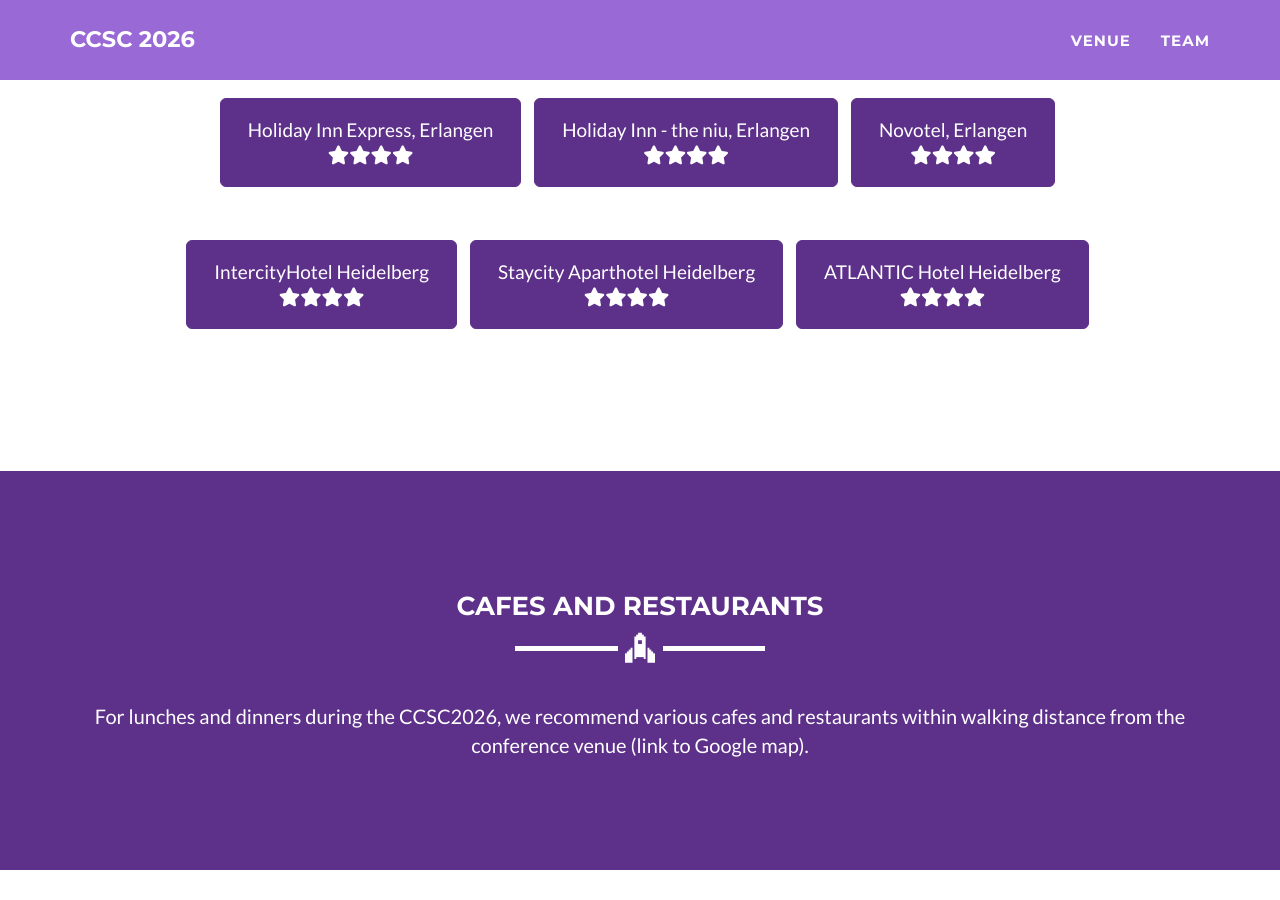
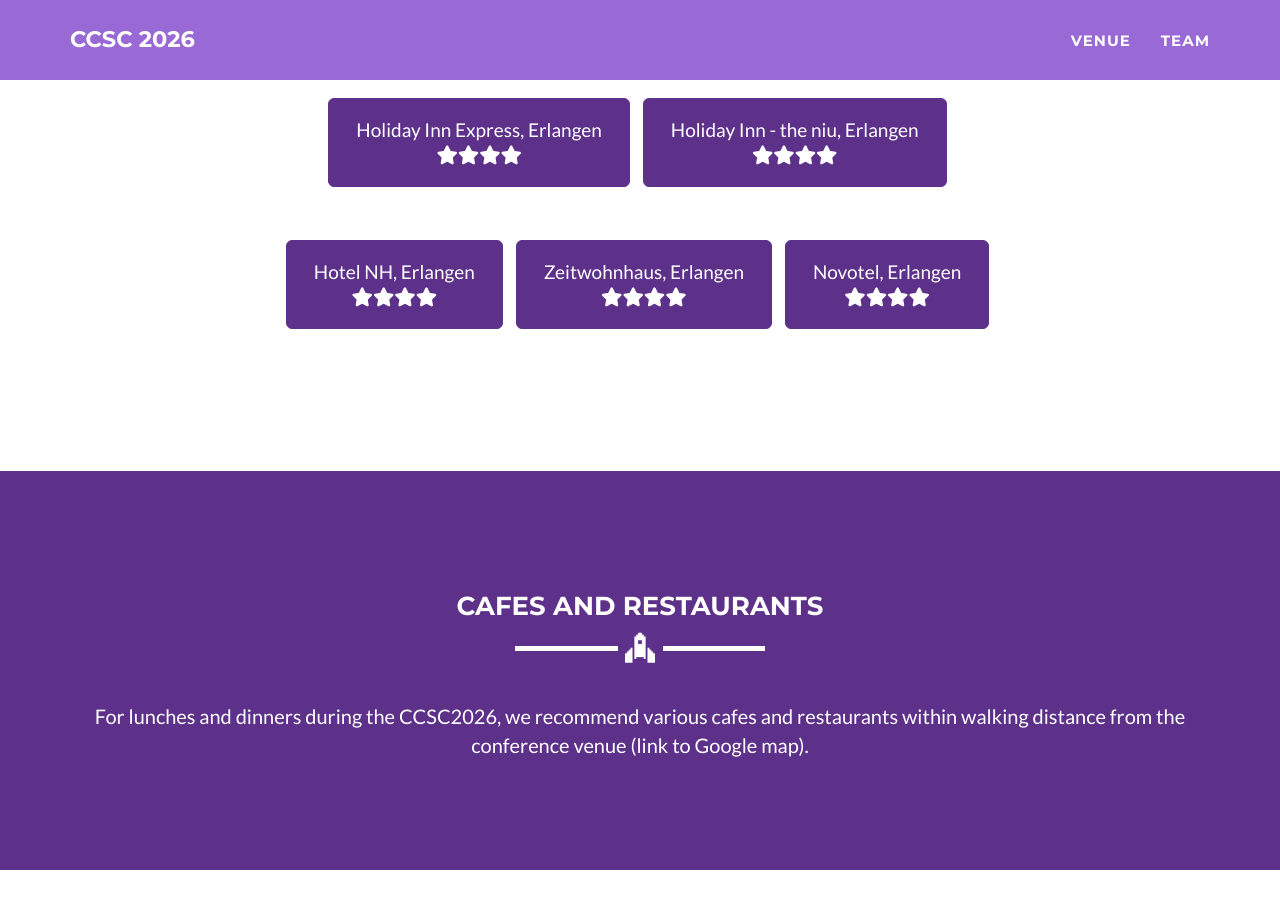
Before and after one commit to ccsc2026/ccsc2026.github.io, a Jekyll site: the page built from venue.html, in a window 1280 px wide and 900 px high, scrolled down 1896 px. Built offline with Jekyll 4.4.1, drawn with Linux system fonts in a browser that asks for light colours.

Commit message:
Update venue.html
updated hotels

```diff
--- a/venue.html
+++ b/venue.html
@@ -61,13 +61,12 @@ layout: page
           <ul class="list-inline">
             <li ><a href="https://www.ihg.com/holidayinnexpress/hotels/gb/en/erlangen/zczel/hoteldetail?cm_mmc=GoogleMaps-_-EX-_-DE-_-ZCZEL" target="_blank" class="btn btn-lg btn-success">Holiday Inn Express, Erlangen <br> <i class="fa-solid fa-star"></i><i class="fa-solid fa-star"></i><i class="fa-solid fa-star"></i><i class="fa-solid fa-star"></i></a></li>
             <li ><a href="https://www.ihg.com/holiday-inn-the-niu/hotels/gb/en/erlangen/zczce/hoteldetail?cm_mmc=GoogleMaps-_-HI-_-DE-_-ZCZCE" target="_blank" class="btn btn-lg btn-success">Holiday Inn - the niu, Erlangen <br> <i class="fa-solid fa-star"></i><i class="fa-solid fa-star"></i><i class="fa-solid fa-star"></i><i class="fa-solid fa-star"></i></a></li>
-            <li ><a href="https://all.accor.com/hotel/5376/index.en.shtml" target="_blank" class="btn btn-lg btn-success">Novotel, Erlangen <br> <i class="fa-solid fa-star"></i><i class="fa-solid fa-star"></i><i class="fa-solid fa-star"></i><i class="fa-solid fa-star"></i></a></li>
 	  </ul>
           <br><br>
 	  <ul class="list-inline">
-            <li ><a href="https://hrewards.com/en/intercityhotel-heidelberg" target="_blank" class="btn btn-lg btn-success">IntercityHotel Heidelberg   <br> <i class="fa-solid fa-star"></i><i class="fa-solid fa-star"></i><i class="fa-solid fa-star"></i><i class="fa-solid fa-star"></i></a></li>
-            <li ><a href="https://www.staycity.com/heidelberg/heidelberg" target="_blank" class="btn btn-lg btn-success">Staycity Aparthotel Heidelberg <br> <i class="fa-solid fa-star"></i><i class="fa-solid fa-star"></i><i class="fa-solid fa-star"></i><i class="fa-solid fa-star"></i></a></li>
-            <li ><a href="https://www.atlantic-hotels.de/en/hotel-heidelberg/" target="_blank" class="btn btn-lg btn-success">ATLANTIC Hotel Heidelberg <br> <i class="fa-solid fa-star"></i><i class="fa-solid fa-star"></i><i class="fa-solid fa-star"></i><i class="fa-solid fa-star"></i></a></li>
+            <li ><a href="https://www.nh-hotels.com/en/hotel/nh-erlangen?campid=8435708&utm_campaign=nh_hotel&utm_source=google&utm_medium=cpc&utm_id=16579593784&utm_source_platform=sa360&gad_source=1&gclid=CjwKCAiAnpy9BhAkEiwA-P8N4hLCj2QjVwUCtruWs_CctdtKBDWBuEuHSV3sq_VyhF2Uk1a-MvhGhRoCZ9UQAvD_BwE&gclsrc=aw.ds" target="_blank" class="btn btn-lg btn-success">Hotel NH, Erlangen <br> <i class="fa-solid fa-star"></i><i class="fa-solid fa-star"></i><i class="fa-solid fa-star"></i><i class="fa-solid fa-star"></i></a></li>
+            <li ><a href="https://www.zeitwohnhaus.de/en/" target="_blank" class="btn btn-lg btn-success">Zeitwohnhaus, Erlangen <br> <i class="fa-solid fa-star"></i><i class="fa-solid fa-star"></i><i class="fa-solid fa-star"></i><i class="fa-solid fa-star"></i></a></li>
+            <li ><a href="https://all.accor.com/hotel/5376/index.en.shtml" target="_blank" class="btn btn-lg btn-success">Novotel, Erlangen <br> <i class="fa-solid fa-star"></i><i class="fa-solid fa-star"></i><i class="fa-solid fa-star"></i><i class="fa-solid fa-star"></i></a></li>
 	  </ul>
 	<br>
         <p>
```
